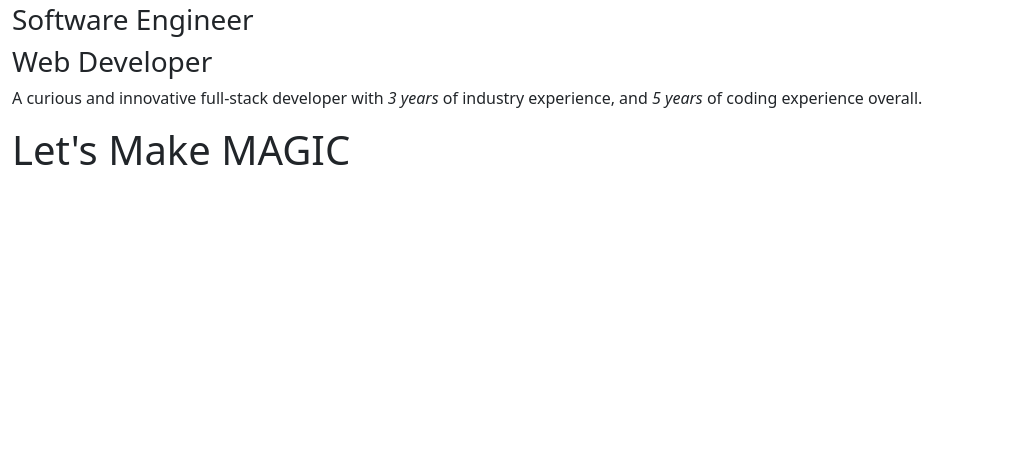
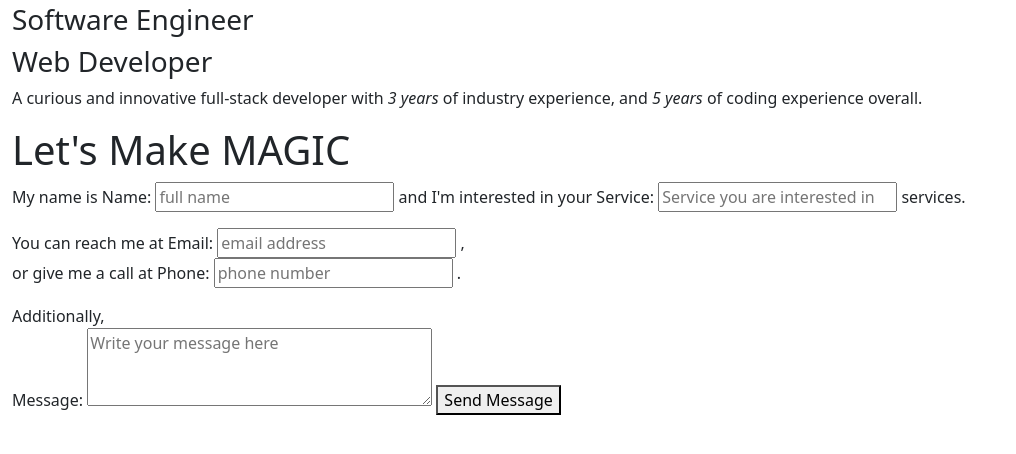
Before and after one commit to WinterTheEngineer/Kgosi-Mogotsi, a Django app: page / in a window 1280 px wide. Shown: the part 259-713 px from the top of the page, without its empty margins (0-1016 px from the left). Run offline with Django 5.2, Linux system fonts and the light colour scheme; some libraries are stand-ins or nearby versions.

Commit message:
added contact form, view and styles

```diff
--- a/WinterMogotsi/templates/WinterMogotsi/index.html
+++ b/WinterMogotsi/templates/WinterMogotsi/index.html
@@ -117,6 +117,87 @@
                 <span>Make</span>
                 <span>MAGIC</span>
             </h1>
+            <form action="{% url 'contact' %}" method="POST" role="form">
+                {% csrf_token %}
+                <p>My name is
+                <span class="form-group">
+                    <label for="id_name">Name:</label>
+                    <input
+                        type="text"
+                        name="name"
+                        id="id_name"
+                        maxlength="255"
+                        required
+                        aria-required="true"
+                        placeholder="full name"
+                        title="Your full name"
+                    >
+                </span>
+                and I'm interested in your
+                <span class="form-group">
+                    <label for="id_service">Service:</label>
+                    <input
+                        type="text"
+                        name="service"
+                        id="id_service"
+                        maxlength="255"
+                        required
+                        aria-required="true"
+                        placeholder="Service you are interested in"
+                        title="The service you want to inquire about"
+                    >
+                </span>
+                services.</p>
+
+                <p>
+                    You can reach me at
+                    <span class="form-group">
+                        <label for="id_email">Email:</label>
+                        <input
+                            type="email"
+                            name="email"
+                            id="id_email"
+                            maxlength="320"
+                            required
+                            aria-required="true"
+                            placeholder="email address"
+                            title="Your valid email address"
+                        >
+                    </span>,<br>
+                    or give me a call at
+                    <span class="form-group">
+                        <label for="id_phone">Phone:</label>
+                        <input
+                            type="tel"
+                            name="phone"
+                            id="id_phone"
+                            required
+                            aria-required="true"
+                            placeholder="phone number"
+                            title="Your phone number, including country code"
+                        >
+                    </span>.
+                </p>
+                <p>
+                    Additionally,<br>
+                    <span class="form-group">
+                        <label for="id_message">Message:</label>
+                        <textarea
+                            name="message"
+                            id="id_message"
+                            rows="3"
+                            cols="35"
+                            required
+                            aria-required="true"
+                            placeholder="Write your message here"
+                            title="The message you want to send"
+                        ></textarea>
+                    </span>
+                    <span class="form-group">
+                        <button type="submit">Send Message</button>
+                    </span>
+                </p>
+            </form>
         </div>
     </section>
 
--- a/WinterMogotsi/views.py
+++ b/WinterMogotsi/views.py
@@ -20,7 +20,7 @@ def contact(request):
 
     if request.method == "POST":
 
-        form = ContactForm
+        form = ContactForm(request.POST)
         if form.is_valid():
 
             # extract and process form data
@@ -40,8 +40,8 @@ def contact(request):
                 f"Message:\n{message}"
             )
 
-            sender = os.getenv("EMAIL")
-            recipient_list = [os.getenv("EMAIL")]
+            sender = os.getenv("EMAIL_HOST_USER")
+            recipient_list = [os.getenv("EMAIL_HOST_USER")]
 
             try:
                 send_mail(subject, body, sender, recipient_list)
```
Also changed, not shown: 8 other files.
